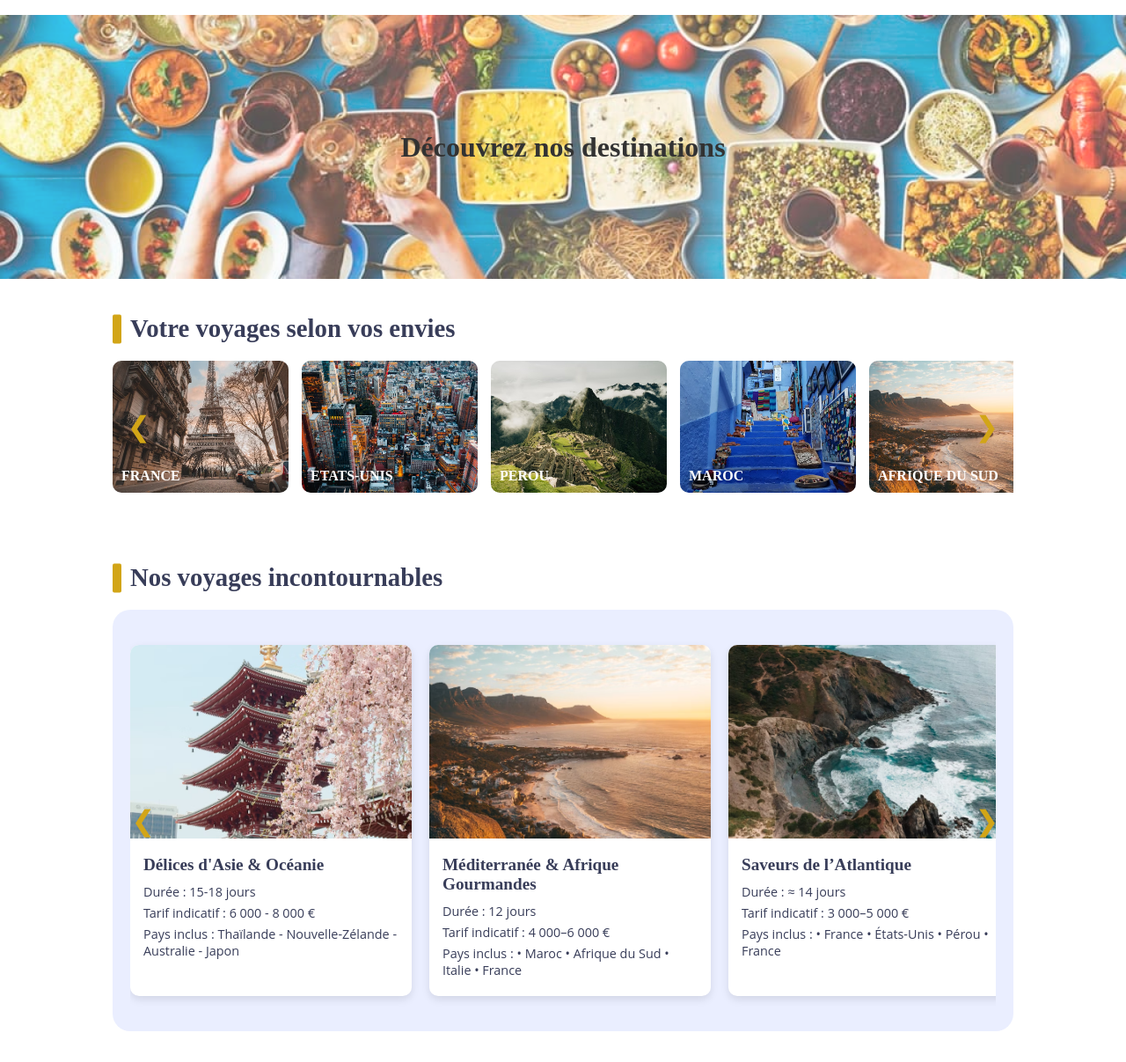
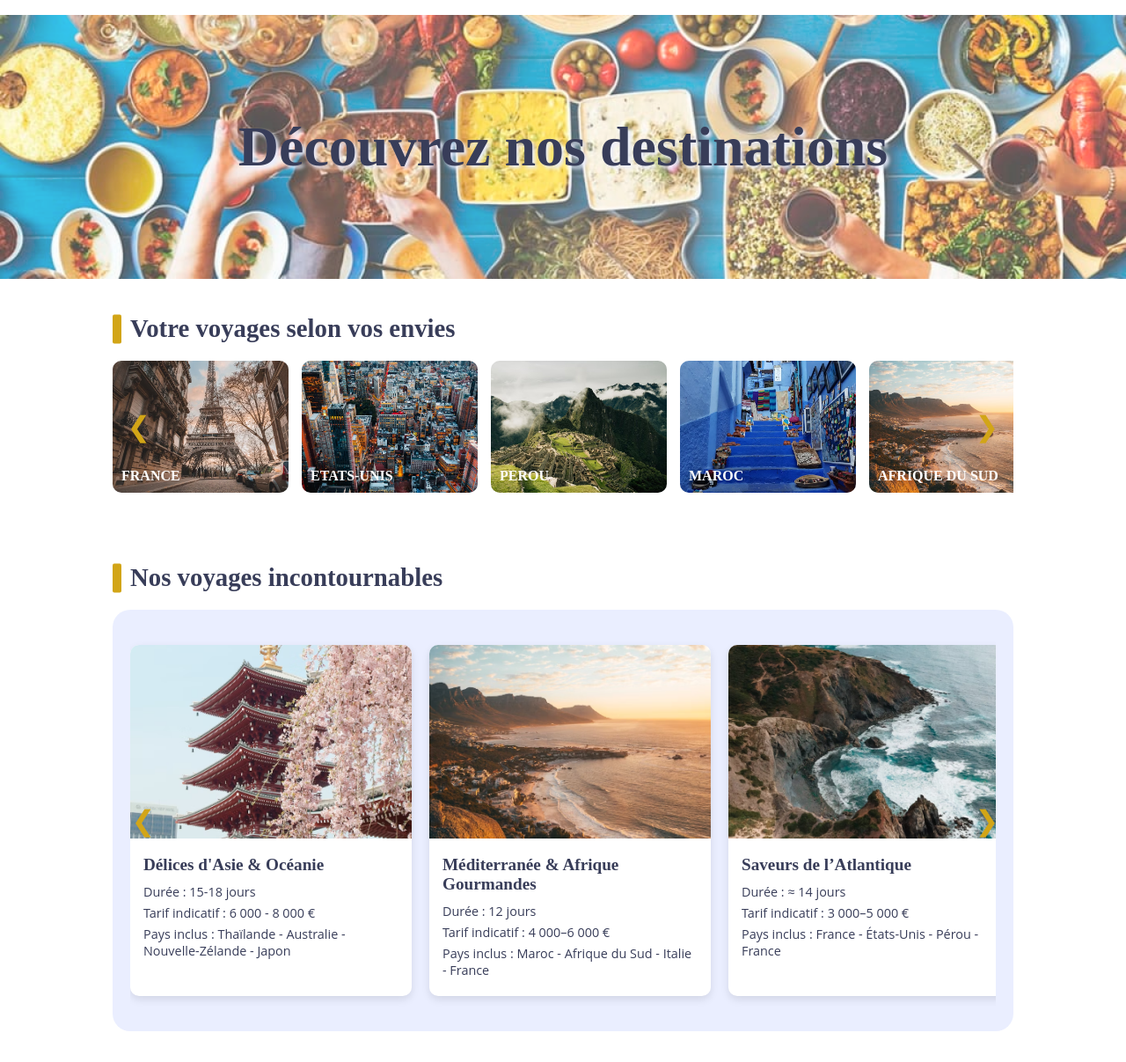
Before and after one commit to karlvinfdl/GustoVoyage, a plain HTML site: page destinations.html in a window 1280 px wide. Shown: the part 93-1300 px from the top of the page at 88% size. Drawn offline with nearby package versions, Linux system fonts and the light colour scheme; no server answers; a web font is replaced by a local one.

Commit message:
modifications bannière et titre

```diff
--- a/assets/style.css
+++ b/assets/style.css
@@ -60,24 +60,38 @@ nav a {
           🌟 Image et bannière 🌟
 ======================================================= */
 .images__destinations {
-    background: url("../assets/images/66d1abefcda0c2001ca0ba11.jpg") center/cover no-repeat;
+    position: relative;
     height: 300px;
     display: flex;
     align-items: center;
     justify-content: center;
-    position: relative;
-    opacity: 0.8;
+    overflow: hidden;
+}
+
+.images__destinations::before {
+    content: "";
+    position: absolute;
+    top: 0;
+    left: 0;
+    width: 100%;
+    height: 100%;
+    background: url("../assets/images/66d1abefcda0c2001ca0ba11.jpg") center/cover no-repeat;
+    opacity: 0.8; /* opacité uniquement sur l'image */
+    z-index: 0;
 }
 
 .images__destinations h1 {
+    position: relative;
+    z-index: 1; /* reste au-dessus de l’image */
     padding: 15px 30px;
     border-radius: 10px;
-    font-size: 2rem;
-    color: #000;
-    word-wrap: break-word;
-    overflow-wrap: break-word;
+    font-size: 4rem;
+    color: #383d59;
     text-align: center;
+    text-shadow: 3px 3px 4px #eaeeff;
 }
+
+
 
 /* =======================================================
           🌟 Voyages selon vos envies 🌟
--- a/destinations.html
+++ b/destinations.html
@@ -77,7 +77,7 @@
           <h3 class="card-title__destinations">Délices d'Asie & Océanie</h3>
           <p>Durée : 15-18 jours</p>
           <p>Tarif indicatif : 6 000 - 8 000 €</p>
-          <p>Pays inclus : Thaïlande - Nouvelle-Zélande - Australie - Japon</p>
+          <p>Pays inclus : Thaïlande - Australie - Nouvelle-Zélande - Japon</p>
         </div>
       </div>
 
@@ -90,7 +90,7 @@
           <h3 class="card-title__destinations">Méditerranée & Afrique Gourmandes </h3>
           <p>Durée : 12 jours</p>
           <p>Tarif indicatif : 4 000–6 000 €</p>
-          <p>Pays inclus : • Maroc • Afrique du Sud • Italie • France</p>
+          <p>Pays inclus :  Maroc - Afrique du Sud - Italie - France</p>
         </div>
       </div>
 
@@ -103,7 +103,7 @@
           <h3 class="card-title__destinations">Saveurs de l’Atlantique</h3>
           <p>Durée : ≈ 14 jours</p>
           <p>Tarif indicatif : 3 000–5 000 €</p>
-          <p>Pays inclus : • France • États-Unis • Pérou • France</p>
+          <p>Pays inclus :  France - États-Unis - Pérou - France</p>
         </div>
       </div>
 
```
